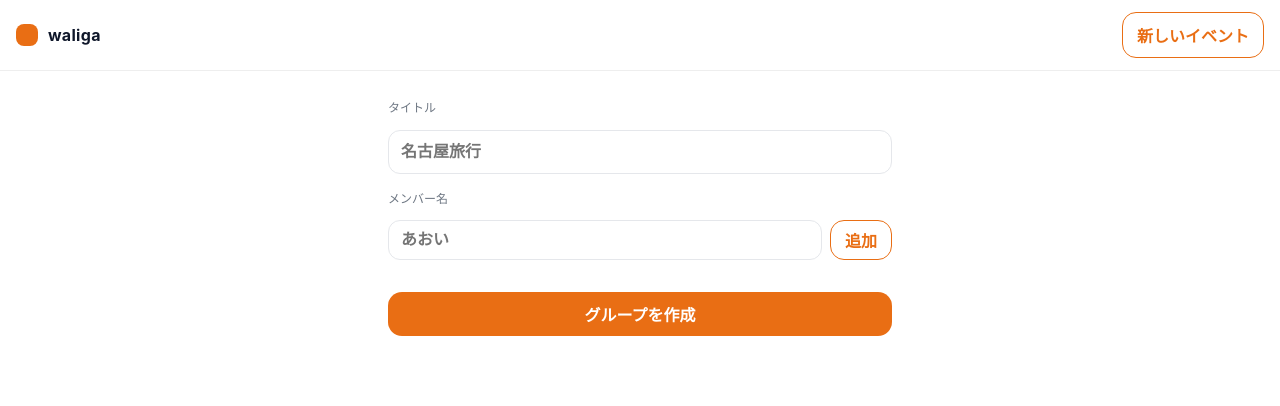
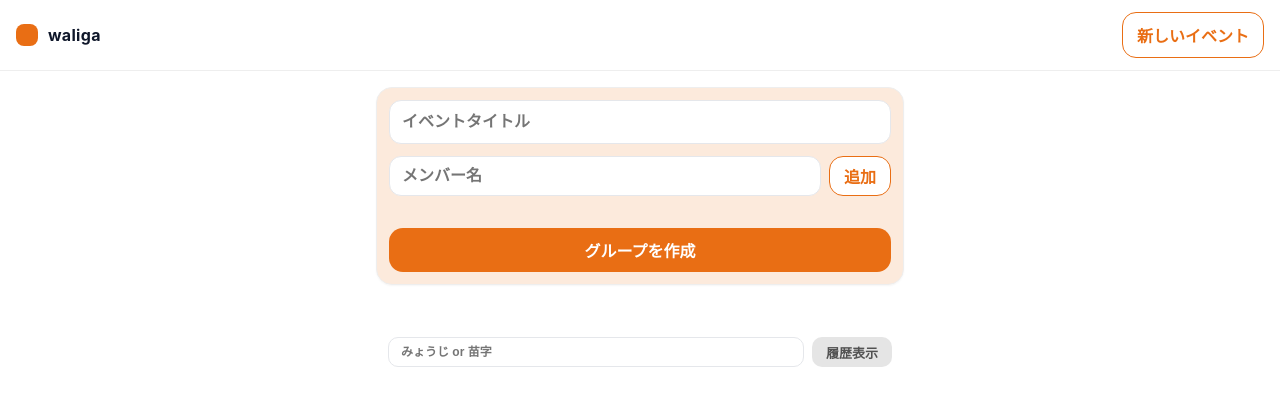
Before and after one commit to k-ishi1008s/warikan_2, a Vue app: page / in a window 1280 px wide. Shown: the top 406 px of the page. Built offline with nearby package versions, Linux system fonts and the light colour scheme.

Commit message:
履歴機能の実装

```diff
--- a/src/pages/SessionCreatePage.vue
+++ b/src/pages/SessionCreatePage.vue
@@ -101,22 +101,98 @@ async function createSession() {
   // 4) 最後に遷移
   router.push(`/s/${sess.id}/${token}`)
 }
+
+//　履歴機能の実装
+// ＝＝＝＝ 過去イベント検索（苗字） ＝＝＝＝
+const querySurname = ref('');
+const pastEvents = ref([]);      // 表示用カード配列
+const searching = ref(false);
+
+const fmtJPY = (n) =>
+  Number(n || 0).toLocaleString('ja-JP', {
+    style: 'currency', currency: 'JPY', maximumFractionDigits: 0
+  });
+
+const fmtDate = (d) =>
+  d ? new Date(d).toLocaleDateString('ja-JP', { year:'numeric', month:'short', day:'numeric' }) : '';
+
+async function searchBySurname() {
+  const key = querySurname.value.trim();
+  if (!key) { pastEvents.value = []; return; }
+
+  searching.value = true;
+
+  // 1) 苗字で members を引いて、そのセッション群を得る
+  const { data: hits, error } = await supabase
+    .from('members')
+    .select('session_id, name, sessions!inner(id, title, token, created_at)')
+    .ilike('name', `${key}%`);          // 先頭一致（苗字から始まる）
+  if (error) { alert(error.message); searching.value = false; return; }
+  if (!hits || hits.length === 0) { pastEvents.value = []; searching.value = false; return; }
+
+  // 2) セッションをユニーク化
+  const seen = new Set();
+  const sessions = [];
+  for (const h of hits) {
+    const s = h.sessions;
+    if (s && !seen.has(s.id)) { seen.add(s.id); sessions.push(s); }
+  }
+
+  // 3) 各セッションで members / expenses を取得し、合計と/1人を計算
+  const cards = await Promise.all(sessions.map(async (s) => {
+    const [{ data: ms }, { data: exps }] = await Promise.all([
+      supabase.from('members')
+        .select('name, active').eq('session_id', s.id).eq('active', true).order('id'),
+      supabase.from('expenses')
+        .select('amount_jpy').eq('session_id', s.id)
+    ]);
+    const namesList = (ms ?? []).map(m => m.name);
+    const total = (exps ?? []).reduce((sum, e) => sum + (e?.amount_jpy ?? 0), 0);
+    const headcount = (ms ?? []).length || 1;
+    const per = Math.floor(total / headcount);
+
+    return {
+      id: s.id,
+      token: s.token,
+      title: s.title,
+      created_at: s.created_at,
+      members: namesList,
+      total,
+      per
+    };
+  }));
+
+  pastEvents.value = cards.sort((a,b) => new Date(b.created_at) - new Date(a.created_at));
+  searching.value = false;
+}
+
+function openSessionCard(ev) {
+  // そのイベントへ移動
+  router.push(`/s/${ev.id}/${ev.token}`);
+}
+
+function reuseMembers(ev) {
+  // 同じメンバーを上に復元（タイトルは絶対に上書きしない）
+  names.value = [...ev.members];
+  focusInput();   // 入力欄にフォーカス戻す
+}
+
 </script>
 
 <template>
   <main class="container">
-    <div class="card card--frameless" style="display:flex; flex-direction:column; gap:12px;">
+    <div class="maincard" style="display:flex; flex-direction:column; gap:12px;">
 
-      <label class="small">タイトル</label>
-      <input v-model="title" placeholder="名古屋旅行" />
+      <!-- <label class="small">タイトル</label> -->
+      <input v-model="title" placeholder="イベントタイトル" />
 
       <!-- メンバー入力欄 -->
-      <label class="small" style="margin-top:4px;">メンバー名</label>
+      <!-- <label class="small" style="margin-top:4px;">メンバー名</label> -->
       <div class="row" style="gap:8px; align-items:center;">
         <input
           ref="inputEl"
           v-model="nameInput"
-          placeholder="あおい"
+          placeholder="メンバー名"
           @keyup.enter.prevent="addName"
           autocomplete="off"
           autocapitalize="none"
@@ -139,4 +215,56 @@ async function createSession() {
       </button>
     </div>
   </main>
+
+  <!-- ＝＝＝＝ 過去イベント検索（苗字） ＝＝＝＝ -->
+  <div class="container">
+    <div class="card card--frameless" style="margin-top:8px;">
+      <div class="row" style="gap:8px; align-items:center; ">
+        <input
+          v-model="querySurname"
+          class="input-secret"
+          placeholder="みょうじ or 苗字"
+          @keyup.enter.prevent="searchBySurname"
+          style="flex:1; border-radius: 10px; padding:10px 12px; height:30px;"
+        />
+        <button class="ghost-black" @click="searchBySurname" :disabled="searching"
+                style="font-size: 13px; border-radius: 10px; height:30px; padding:0 14px; white-space:nowrap;">
+          {{ searching ? '検索中…' : '履歴表示' }}
+        </button>
+      </div>
+
+      <!-- 結果リスト -->
+      <div v-if="pastEvents.length" style="margin-top:10px; display:flex; flex-direction:column; gap:12px;">
+        <div v-for="ev in pastEvents" :key="ev.id" class="card">
+          <div class="section">
+            <div class="small">作成日: {{ fmtDate(ev.created_at) }}</div>
+            <h3 style="margin:0; white-space:normal; overflow-wrap:break-word;">
+              {{ ev.title || 'セッション' }}
+            </h3>
+            <div class="small">{{ ev.members.join('・') }}</div>
+          </div>
+
+          <!-- 合計 / 1人（SessionPageと同じ見た目ルール） -->
+          <div class="settle-summary split2 badges" style="margin-top:12px;">
+            <div class="col left">
+              <span class="badge-circle total">計</span>
+              <span class="amount total">{{ fmtJPY(ev.total) }}</span>
+            </div>
+            <div class="col right">
+              <span class="badge-pill per">1人</span>
+              <span class="amount per">{{ fmtJPY(ev.per) }}</span>
+            </div>
+          </div>
+
+          <!-- ボタン2つ（横並び） -->
+          <button class="btn-mini orange" style="width:100%; margin-top:10px;" @click="openSessionCard(ev)">イベントを見る</button>
+          <button class="btn-mini blue"  style="width:100%; margin-top:10px;" @click="reuseMembers(ev)">同じメンバーを入力</button>
+        </div>
+      </div>
+
+      <div v-else-if="querySurname && !searching" class="small" style="margin-top:8px;">
+        該当イベントはありません
+      </div>
+    </div>
+   </div>
 </template>
--- a/src/style.css
+++ b/src/style.css
@@ -434,3 +434,56 @@ button:disabled { opacity:.6; }
   margin-left: 6px;    /* もっと詰めたいなら 4px や 0px */
   line-height: 1;
 }
+
+/* ======= 履歴機能ようボタン ======= */
+
+/* ベース */
+.btn-mini {
+  font-size: 13px;
+  padding: 4px 8px;
+  height: 32px;
+  border-radius: 999px;
+  line-height: 1.2;
+  display: inline-flex;
+  align-items: center;
+  justify-content: center;
+  font-weight: 600;
+  cursor: pointer;
+  transition: background 0.15s ease, color 0.15s ease;
+}
+
+/* ゴーストボタンの小型版 */
+.btn-mini.orange {
+  background: #e5e5e5;
+  border: 0px solid #525252;
+  color: #525252;
+}
+.btn-mini.orange:hover {
+  background: #fff5eb;
+}
+.btn-mini.orange:active {
+  background: #ffe5cc;             /* 押したときのフィードバック */
+}
+
+/* 編集ボタン（青系）の小型版 */
+.btn-mini.blue {
+  background: #888888;
+  border: 0px solid #525252;
+  color: #fff;
+}
+.btn-mini.blue:hover {
+  background: #e96e1440;
+}
+
+.input-secret {
+  font-size: 12px;          /* 通常より小さめ */
+  font-weight: 900;         /* 少し軽く */
+  padding: 8px 10px;        /* 高さを低く */
+  border-radius: 10px;      /* 既存と馴染む丸み */
+  border: 1px solid #e5e7eb;
+  background: #fff;
+  width: 100%;
+  box-sizing: border-box;
+}
+
+button.ghost-black { background:#e5e5e5; color:#525252; border:0px solid #323232; }
```
